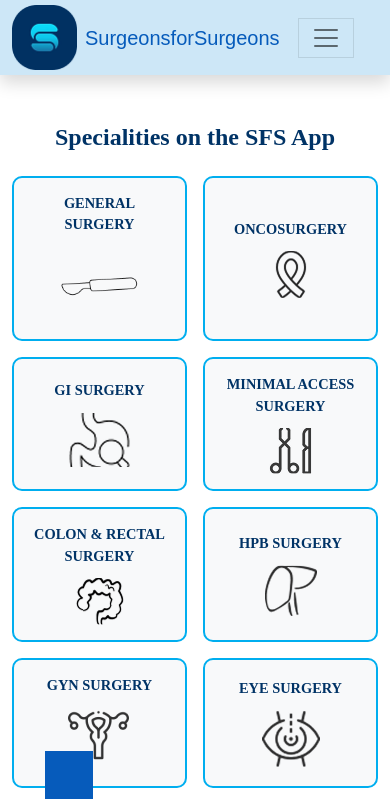
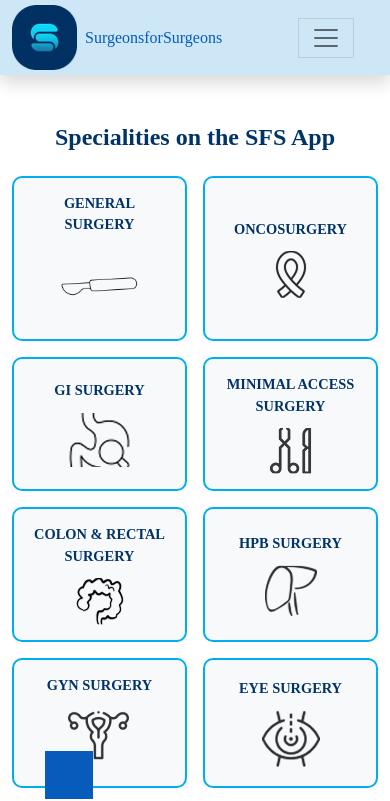
Before and after one commit to Jigisha-Ponda/SFSFinal, a plain HTML site: page secondopinion.html in a window 390 px wide. Shown: the top 801 px of the page. Drawn offline with nearby package versions, Linux system fonts and the light colour scheme; a script that the page names is missing; some icons are missing; files whose address does not match are found by name.

Commit message:
Updated UI alignment and styles

```diff
--- a/secondopinion.html
+++ b/secondopinion.html
@@ -37,7 +37,10 @@
     <div class="container-fluid">
       <a href="index.html" class="navbar-brand d-flex align-items-center">
         <img src="./sfsimg/logo.png" alt="Logo" style="height: 65px;">
-        <span class="ms-2"  style="font-size: 20px;">SurgeonsforSurgeons</span>
+        <!-- <span class="ms-2"  style="font-size: 20px;">SurgeonsforSurgeons</span> -->
+            <span class="ms-2" style="font-size: clamp(16px, 2vw, 24px); font-family: Barlow Condensed;">
+  SurgeonsforSurgeons
+</span>
       </a>
       <button type="button" class="navbar-toggler me-4" data-bs-toggle="collapse" data-bs-target="#navbarCollapse">
         <span class="navbar-toggler-icon"></span>
```
